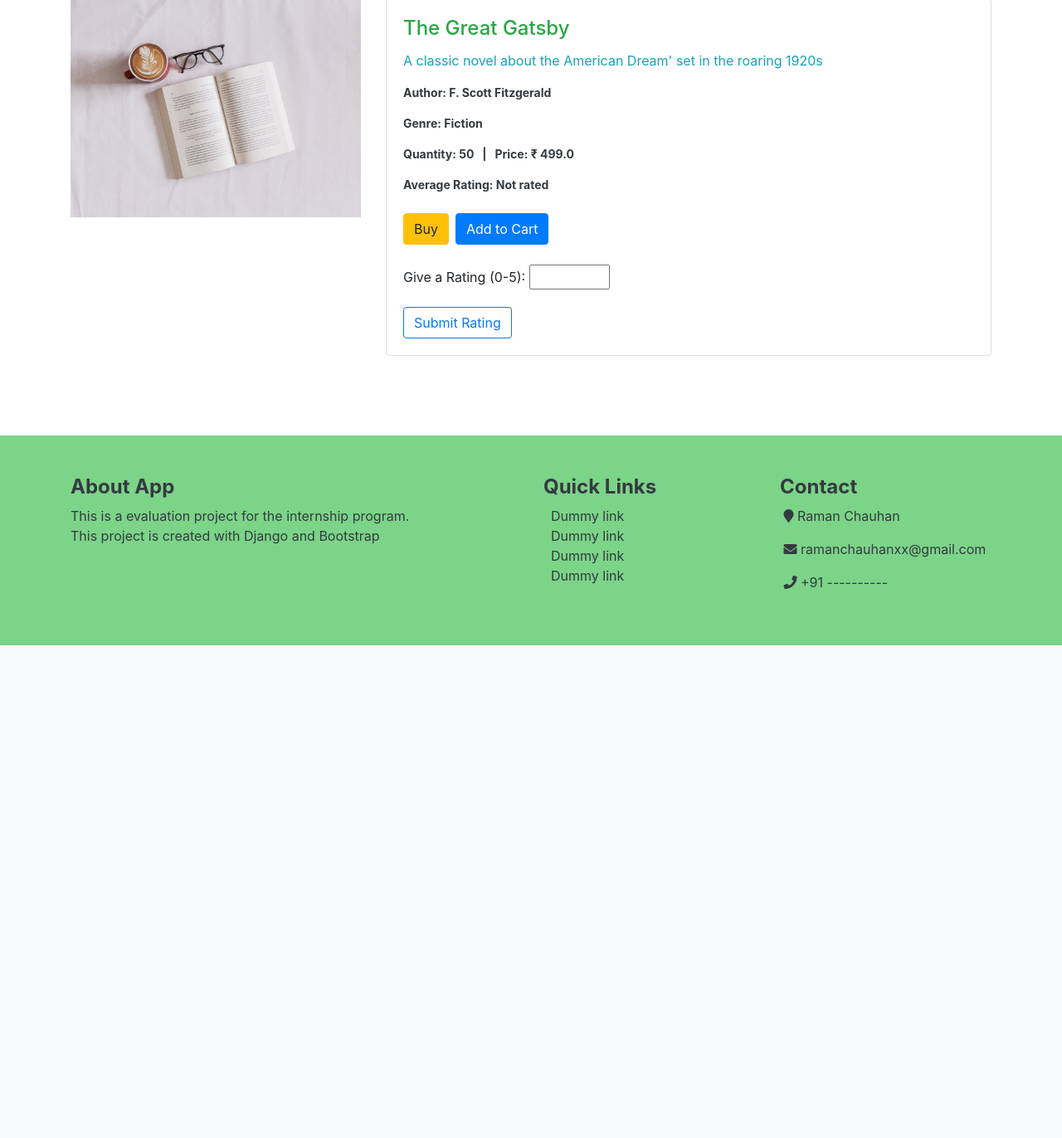
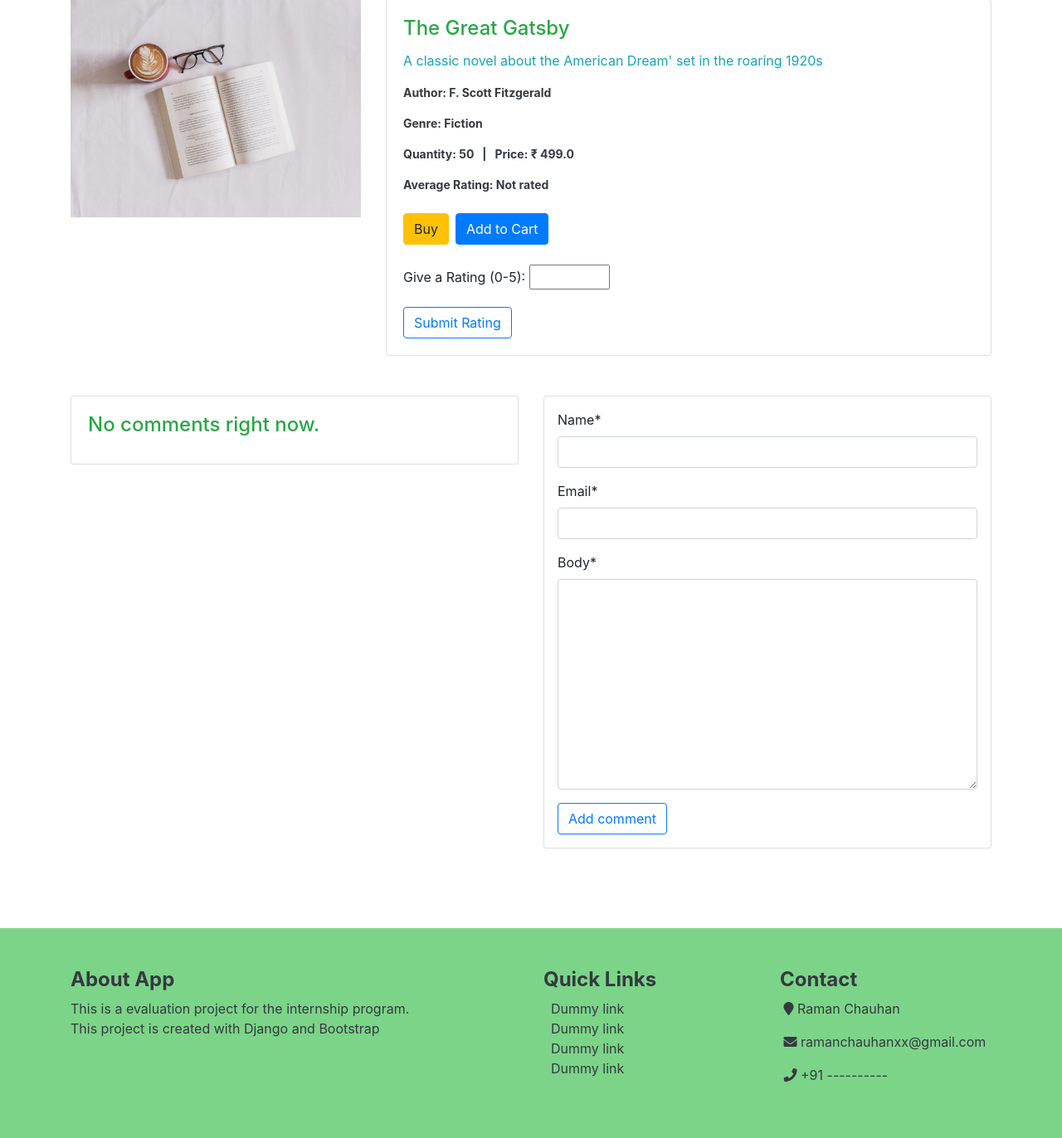
Before and after one commit to itsrcx/online-book-store, a Django app: a page that uses src/books/templates/book-detail.html in a window 1280 px wide. Shown: the part 121-1493 px from the top of the page at 83% size. Before the commit the page ends 899 px from the top, so only its background shows below. Run offline with Django 4.2, Linux system fonts and the light colour scheme; a user stored in the database is signed in; data comes from the database, SQL or seed files in the repository; both versions use the stored data as it was after the commit; some libraries are stand-ins or nearby versions.

Commit message:
commenting system done & PI later

```diff
--- a/src/books/forms.py
+++ b/src/books/forms.py
@@ -1,5 +1,6 @@
 from django import forms
-from .models import ShippingAddress, Order
+from .models import ShippingAddress, Order, Comment
+from django.core.validators import MaxLengthValidator
 
 class ShippingAddressForm(forms.ModelForm):
     class Meta:
@@ -17,3 +18,8 @@
     payment_method = forms.ChoiceField(
                     choices=Order.PAYMENT_METHOD_CHOICES,
                     widget=forms.RadioSelect,)
+
+class CommentForm(forms.ModelForm):
+    class Meta:
+        model = Comment
+        fields = ['name', 'email', 'body']
--- a/src/books/models.py
+++ b/src/books/models.py
@@ -127,3 +127,17 @@
 
     def __str__(self):
         return f"{self.user.username} - {self.book.title}: {self.rating}"
+
+class Comment(models.Model):
+    book = models.ForeignKey(Book,on_delete=models.CASCADE,related_name='comments')
+    name = models.CharField(max_length=80)
+    email = models.EmailField()
+    body = models.TextField()
+    created_on = models.DateTimeField(auto_now_add=True)
+    active = models.BooleanField(default=True)
+
+    class Meta:
+        ordering = ['created_on']
+
+    def __str__(self):
+        return 'Comment {} by {}'.format(self.body,self.name)
--- a/src/books/templates/book-detail.html
+++ b/src/books/templates/book-detail.html
@@ -34,7 +34,6 @@
                             <button type="submit" class="btn btn-primary">Add to Cart</button>
                         </form>
                     </div><br>
-
                     <!-- Rating Form (Only for Logged-In Users) -->
                     {% if user.is_authenticated %}
                     <form method="post" action="{% url 'submit_rating' book.slug %}">
@@ -45,12 +44,40 @@
                         </div>
                         <button type="submit" class="btn btn-outline-primary">Submit Rating</button>
                     </form>
-                    {% else %}
-                    <p class="text-info"><a href="{% url 'login' %}">Login</a> to in to submit a rating.</p>
                     {% endif %}
                 </div>
             </div>
         </div>
     </div>
+    <div class="row mt-5">
+        {% if user.is_authenticated %}
+        <!--Comment HTML-->
+        <div class="col">
+            <div class="card">
+                <div class="card-body">
+                    {% if comments.count < 1 %}<h4 class="card-title text-success">No comments right now.</h4>{% endif %}
+                    {% if comments.count > 1 %}<h4 class="card-title text-success">{{ comments.count }} comments</h4>
+                    {% for comment  in comments %}
+                    <p class="font-weight-bold">{{ comment.name }} | <span class="text-muted font-weight-normal">{{ comment.created_on }}</span></p>
+                    <p>{{ comment.body | linebreaks }}</p>
+                    {% endfor %}
+                    {% endif %}
+                </div>
+            </div>
+        </div>
+        <div class="col">
+            <div class="card p-3">
+                <form method="post" action="{% url 'book_detail' book.slug %}">
+                    {% csrf_token %}
+                    {{ comment_form|crispy }}
+                    <button type="submit" class="btn btn-outline-primary">Add comment</button>
+                </form>
+            </div>
+        </div>
+
+        {% else %}
+        <p class="text-info">Please! <a href="{% url 'login' %}">Login</a> to in to submit a rating or leave a comment.</p>
+        {% endif %}
+    </div>
 </div>
-{% endblock %}
+{% endblock content %}
--- a/src/books/views.py
+++ b/src/books/views.py
@@ -1,3 +1,4 @@
+from django.http import HttpResponse
 from django.shortcuts import redirect, render, get_object_or_404
 from .models import Book, Cart, Order, CustomerRating, ShippingAddress, OrderHistory, Genre
 from django.db.models import Q
@@ -54,7 +55,19 @@
 def bookDetail(request, slug):
     book = get_object_or_404(Book, slug=slug)
     genre = Genre.objects.all().order_by('name')
-    context = {'book': book, 'genre':genre}
+    if request.method == 'POST':
+        comment_form = CommentForm(data=request.POST)
+        if comment_form.is_valid():
+            new_comment = comment_form.save(commit=False)
+            new_comment.book = book
+            new_comment.save()
+            return redirect('book_detail', slug=slug)
+
+    else:
+        comment_form = CommentForm()
+
+    comments = Comment.objects.filter(book=book, active=True)
+    context = {'book': book, 'genre':genre, 'comments':comments, 'comment_form':comment_form}
     return render(request, 'book-detail.html', context)
 
 @login_required
@@ -73,6 +86,29 @@
         book.average_rating = average_rating
         book.save()
     return redirect('book_detail', slug=slug)
+
+@login_required
+def add_comment(request, slug):
+    book = get_object_or_404(Book, slug=slug)
+    new_comment = None
+
+    if request.method == 'POST':
+        comment_form = CommentForm(data=request.POST)
+        if comment_form.is_valid():
+            new_comment = comment_form.save(commit=False)
+            new_comment.post = book
+            new_comment.save()
+            return redirect('book_detail', slug=slug)
+
+    else:
+        comment_form = CommentForm()
+
+    comments = Comment.objects.filter(book=book, active=True)
+
+
+    return redirect (request, 'book-detail.html', {'book':book,
+                                           'comments':comments,
+                                           'comment_form':comment_form})
 
 @login_required
 def cart_view(request):
```
Also changed, not shown: src/db.sqlite3.
